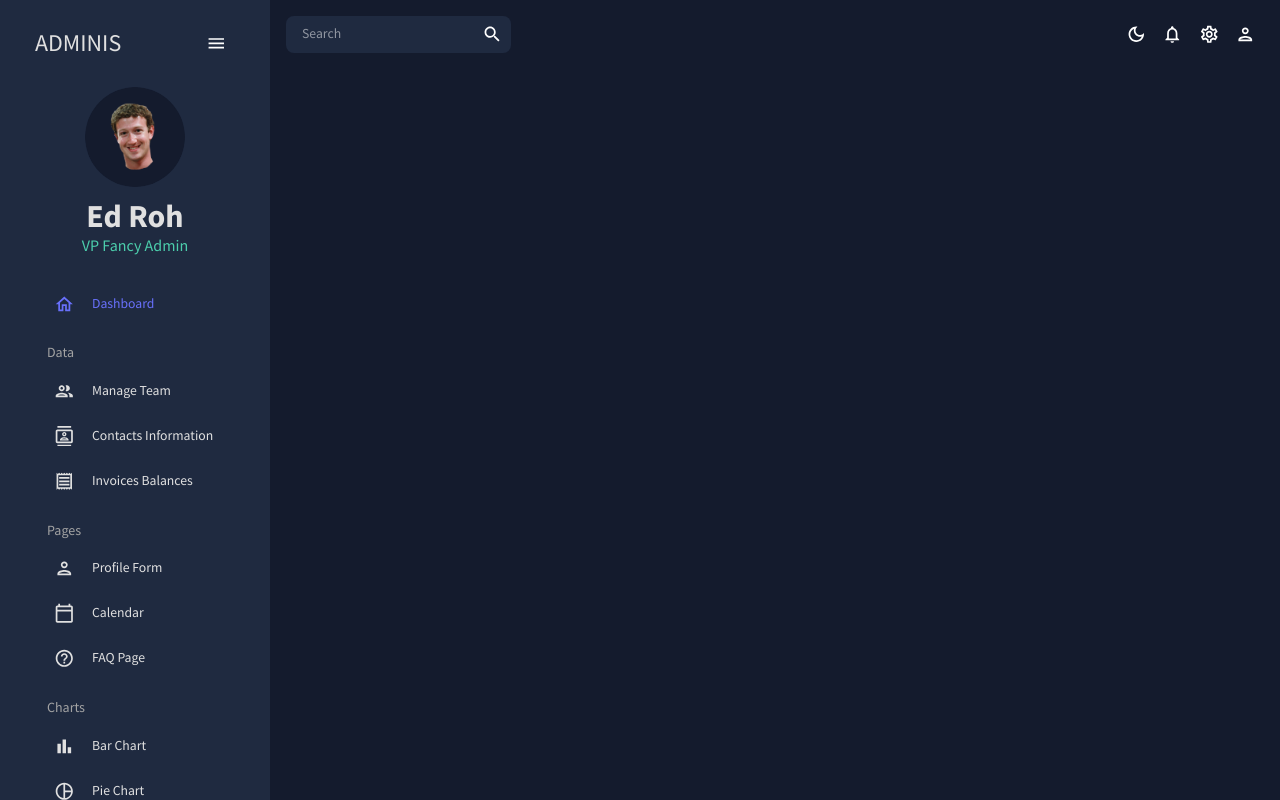
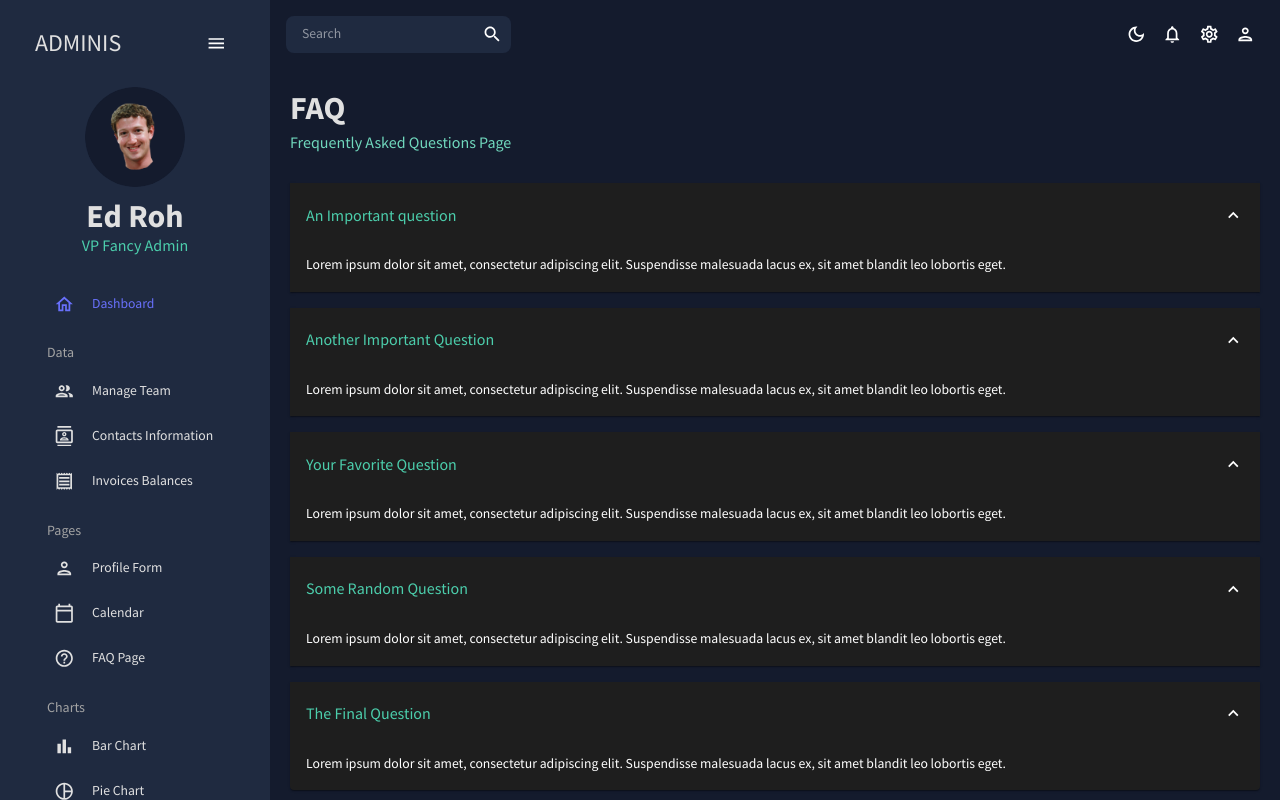
Before and after one commit to bumblebee2220/Admin-Dashboard-App, a React (Create React App) app: page /faq in a window 1280 px wide. Built offline with nearby package versions, Linux system fonts and the light colour scheme.

Commit message:
Build FAQ

```diff
--- a/src/App.js
+++ b/src/App.js
@@ -9,10 +9,10 @@
 import Contacts from "./scenes/contacts"
 import Form from "./scenes/form"
 import Calendar from './scenes/calendar';
+import FAQ from "./scenes/faq"
 // import Bar from "./scenes/bar"
 // import Line from "./scenes/line"
 // import Pie from "./scenes/pie"
-// import FAQ from "./scenes/faq"
 // import Geography from "./scenes/geography"
 
 function App() {
@@ -32,10 +32,10 @@
               <Route path="/invoices" element={<Invoices />} />
               <Route path="/form" element={<Form />} />
               <Route path="/calendar" element={<Calendar />} />
+              <Route path="/faq" element={<FAQ />} />
               {/* <Route path="/bar" element={<Bar />} /> */}
               {/* <Route path="/pie" element={<Pie />} /> */}
               {/* <Route path="/line" element={<Line />} /> */}
-              {/* <Route path="/faq" element={<Faq />} /> */}
               {/* <Route path="/geography" element={<Geography />} /> */}
             </Routes>
           </main>
--- /dev/null
+++ b/src/scenes/faq/index.jsx
@@ -0,0 +1,86 @@
+import {Box, Typography, useTheme} from "@mui/material"
+import Header from "../../components/Header"
+import Accordion from "@mui/material/Accordion"
+import AccordionSummary from "@mui/material/AccordionSummary"
+import AccordionDetails from "@mui/material/AccordionDetails"
+import ExpandMoreIcon from "@mui/icons-material/ExpandMore"
+import { tokens } from "../../theme"
+
+
+const FAQ = () => {
+    const theme = useTheme()
+    const colors = tokens(theme.palette.mode)
+    return (
+        <Box m="20px">
+            <Header title="FAQ" subtitle="Frequently Asked Questions Page" />
+
+            <Accordion defaultExpanded>
+                <AccordionSummary expandIcon={<ExpandMoreIcon />}>
+                    <Typography color={colors.greenAccent[500]} variant="h5">
+                        An Important question
+                    </Typography>
+                </AccordionSummary>
+                <AccordionDetails>
+                    <Typography>
+                        Lorem ipsum dolor sit amet, consectetur adipiscing elit. Suspendisse
+                        malesuada lacus ex, sit amet blandit leo lobortis eget.
+                    </Typography>
+                </AccordionDetails>
+            </Accordion>
+            <Accordion defaultExpanded>
+                <AccordionSummary expandIcon={<ExpandMoreIcon />}>
+                    <Typography color={colors.greenAccent[500]} variant="h5">
+                        Another Important Question
+                    </Typography>
+                </AccordionSummary>
+                <AccordionDetails>
+                <Typography>
+                    Lorem ipsum dolor sit amet, consectetur adipiscing elit. Suspendisse
+                    malesuada lacus ex, sit amet blandit leo lobortis eget.
+                </Typography>
+                </AccordionDetails>
+            </Accordion>
+            <Accordion defaultExpanded>
+                <AccordionSummary expandIcon={<ExpandMoreIcon />}>
+                    <Typography color={colors.greenAccent[500]} variant="h5">
+                        Your Favorite Question
+                    </Typography>
+                </AccordionSummary>
+                <AccordionDetails>
+                    <Typography>
+                        Lorem ipsum dolor sit amet, consectetur adipiscing elit. Suspendisse
+                        malesuada lacus ex, sit amet blandit leo lobortis eget.
+                    </Typography>
+                </AccordionDetails>
+            </Accordion>
+            <Accordion defaultExpanded>
+                <AccordionSummary expandIcon={<ExpandMoreIcon />}>
+                    <Typography color={colors.greenAccent[500]} variant="h5">
+                        Some Random Question
+                    </Typography>
+                </AccordionSummary>
+                <AccordionDetails>
+                    <Typography>
+                        Lorem ipsum dolor sit amet, consectetur adipiscing elit. Suspendisse
+                        malesuada lacus ex, sit amet blandit leo lobortis eget.
+                    </Typography>
+                </AccordionDetails>
+            </Accordion>
+            <Accordion defaultExpanded>
+                <AccordionSummary expandIcon={<ExpandMoreIcon />}>
+                    <Typography color={colors.greenAccent[500]} variant="h5">
+                        The Final Question
+                    </Typography>
+                </AccordionSummary>
+                <AccordionDetails>
+                    <Typography>
+                        Lorem ipsum dolor sit amet, consectetur adipiscing elit. Suspendisse
+                        malesuada lacus ex, sit amet blandit leo lobortis eget.
+                    </Typography>
+                </AccordionDetails>
+            </Accordion>
+        </Box>
+    )
+}
+
+export default FAQ;
```
